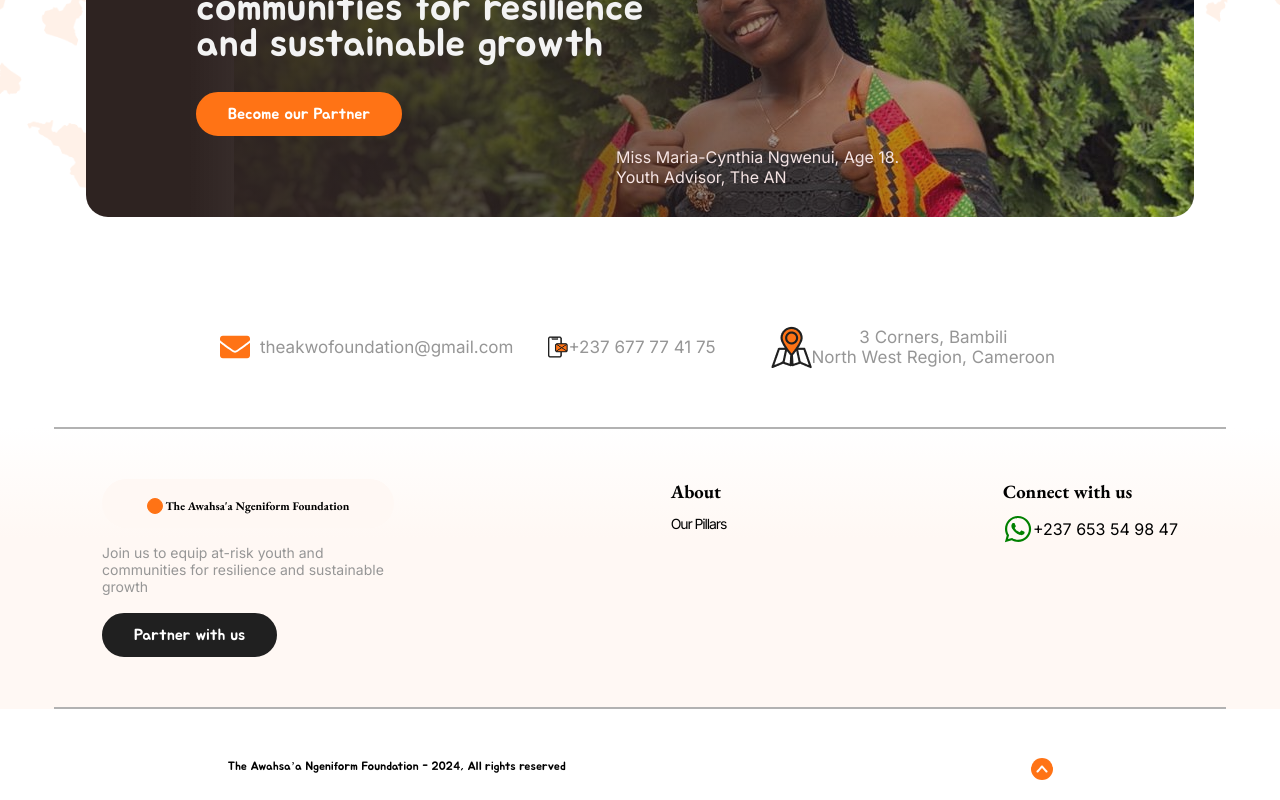
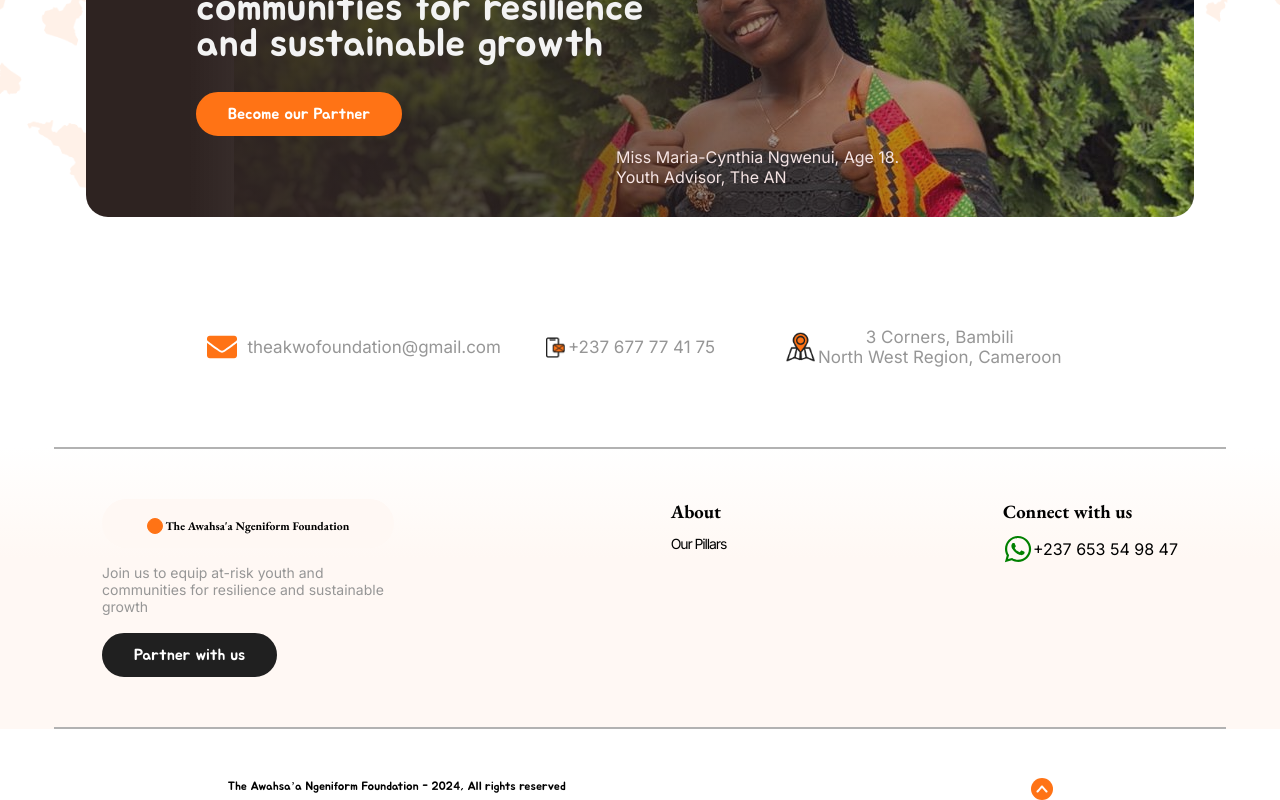
Before and after one commit to TraitzTech/ANfoundation, a React (Create React App) app: page / in a window 1280 px wide. Shown: the part 2790-3590 px from the top of the page. Built offline with nearby package versions, Linux system fonts and the light colour scheme.

Commit message:
making some changes on various places

```diff
--- a/src/components/newsletter/newsletter.css
+++ b/src/components/newsletter/newsletter.css
@@ -64,6 +64,7 @@
   font-size: 17px;
   margin-right: 5px;
   font-family: Inter;
+  margin-bottom: 20px;;
 }
 
 .content-right-email a {
@@ -73,8 +74,11 @@
   font-size: 17px;
 }
 
-.phone-Icon {
-  width: 20px;
+.content-right-email img {
+  width: 10%;
+  margin-right: 3px;
+  /* background-color: red; */
+
 }
 
 .newsletter-info {
```
